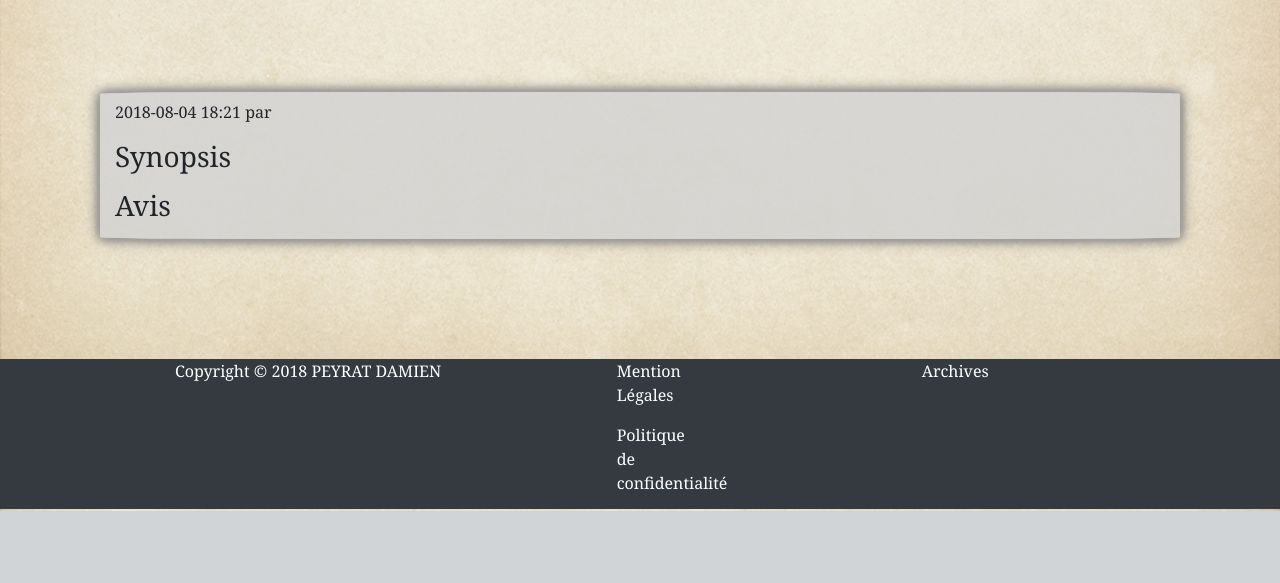
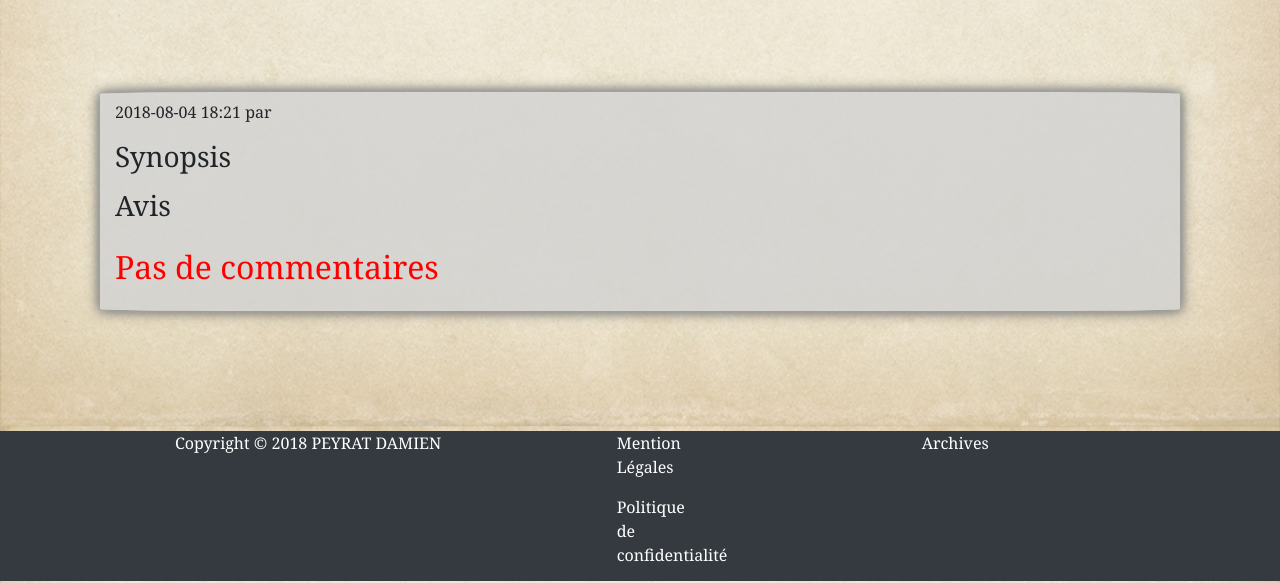
Before and after one commit to dan-nurton/LCDPR, a Symfony app: template templates/blog/display_review.html.twig in a window 1280 px wide. Shown: the part 534-1117 px from the top of the page. Before the commit the page ends 1045 px from the top, so only its background shows below. Run offline with Twig, Linux system fonts and the light colour scheme; the template is opened without the code that fills it, so the values that code supplies are empty; some libraries are stand-ins or nearby versions.

Commit message:
comment new

```diff
--- a/public/css/main.css
+++ b/public/css/main.css
@@ -143,3 +143,14 @@ button{
 .alert{
   text-align: center !important;
 }
+
+.numberComment{
+  margin-top: 25px;
+  margin-bottom: 25px;
+  color: red;
+}
+
+.numberComment:hover{
+  color:black;
+
+}
--- a/templates/blog/display_review.html.twig
+++ b/templates/blog/display_review.html.twig
@@ -21,8 +21,29 @@
 
                     <h3>Avis</h3>
                     <p>{{ blogPost.review|raw }}</p>
+
+            {% if comments %}
+                <h2 class ="numberComment col-4">{{ countComment }} commentaires</h2>
+            {% else  %}
+                <h2 class ="numberComment">Pas de commentaires</h2>
+            {% endif %}
+                    {% if app.user %}
+            <form class="col-6" style="padding: unset;" action="{{ path('post_comment', {'id': id}) }}"  method="POST">
+                <textarea rows="3" name="comment" id="comment" class="form-control" required="" placeholder="Ecrire un commentaire"></textarea>
+                <button class="btn btn-info" type="submit" style="margin-bottom: 20px;">Poster</button>
+            </form>
+                    {% endif %}
+        {% if comments %}
+            {% for comment in comments %}
+                    <div class="commentaire col-6" style="background-color: white;">
+                        <div style="font-style: italic">Posté par <a href="{{ path('author', {'name': comment.author.username|url_encode }) }}">{{ comment.author.name }}  </a> le {{ comment.updatedAt|date('Y-m-d-H:i:s') }}
+                            </br>{{ comment.content|raw }}</p> </div>
+                    </div>
+            {% endfor %}
+        {% endif %}
                 </div>
             </article>
+    </div>
         </div>
     </div>
 
```
Also changed, not shown: src/Controller/BlogController.php (+11 -3 lines), src/Controller/CommentController.php (+7 -17 lines), src/Repository/CommentRepository.php (+18 -0 lines), templates/blog/display_reviews.html.twig (+1 -10 lines).
